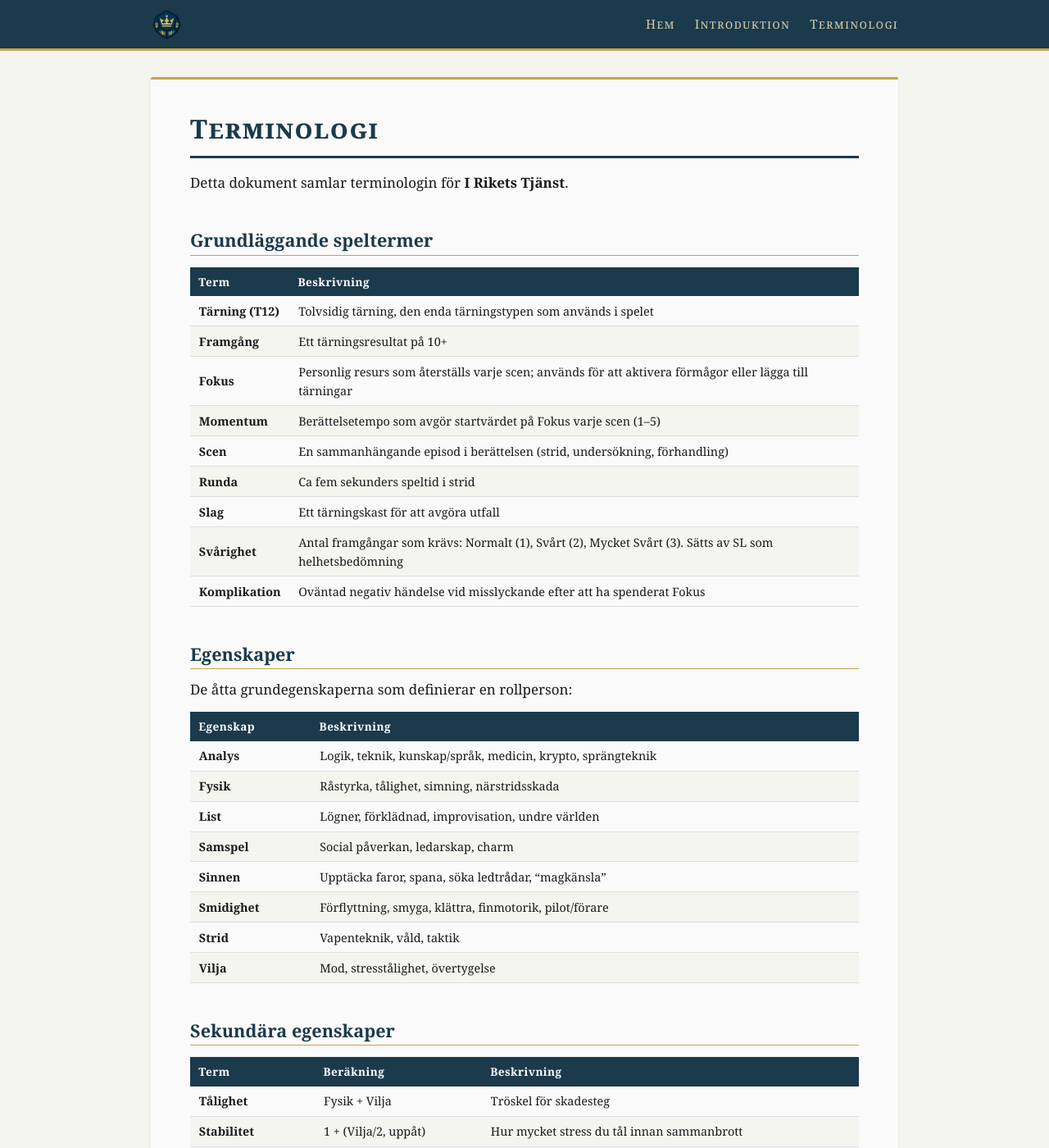
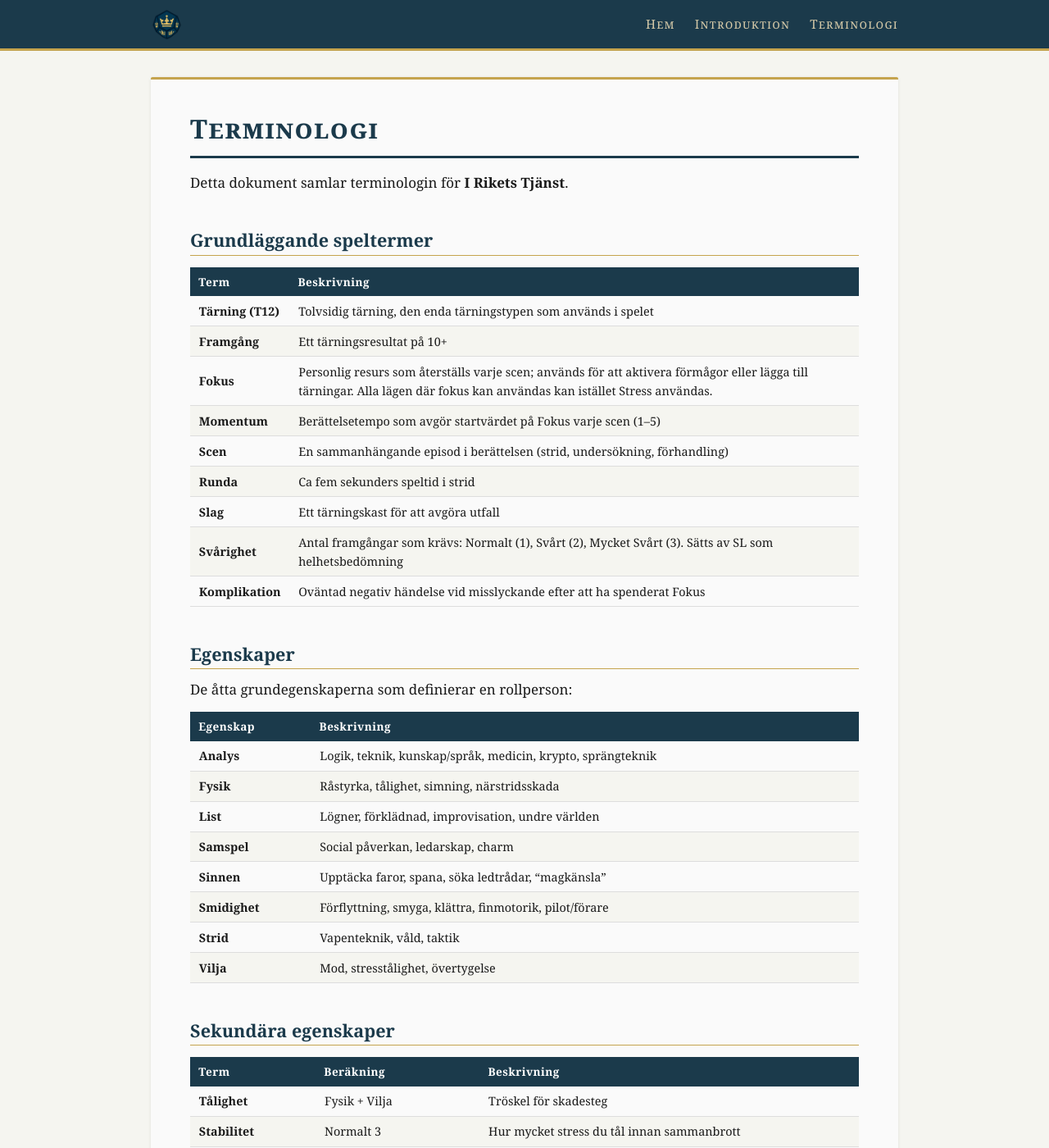
Before and after one commit to ulmus/Riket, a Jekyll site: the page built from Terminologi.md, in a window 1280 px wide and 1400 px high. Shown: the whole window at 82% size. Built offline with Jekyll 4.4.1, drawn with Linux system fonts in a browser that asks for light colours; our own code applies the rules of GitHub Pages for plain Markdown files; some of the changed text lies outside the part shown.

Commit message:
Some updates

```diff
--- a/Terminologi.md
+++ b/Terminologi.md
@@ -4,17 +4,17 @@
 
 ## Grundläggande speltermer
 
-| Term              | Beskrivning                                                                                              |
-| ----------------- | -------------------------------------------------------------------------------------------------------- |
-| **Tärning (T12)** | Tolvsidig tärning, den enda tärningstypen som används i spelet                                           |
-| **Framgång**      | Ett tärningsresultat på 10+                                                                              |
-| **Fokus**         | Personlig resurs som återställs varje scen; används för att aktivera förmågor eller lägga till tärningar |
-| **Momentum**      | Berättelsetempo som avgör startvärdet på Fokus varje scen (1–5)                                          |
-| **Scen**          | En sammanhängande episod i berättelsen (strid, undersökning, förhandling)                                |
-| **Runda**         | Ca fem sekunders speltid i strid                                                                         |
-| **Slag**          | Ett tärningskast för att avgöra utfall                                                                   |
-| **Svårighet**     | Antal framgångar som krävs: Normalt (1), Svårt (2), Mycket Svårt (3). Sätts av SL som helhetsbedömning  |
-| **Komplikation**  | Oväntad negativ händelse vid misslyckande efter att ha spenderat Fokus                                   |
+| Term              | Beskrivning                                                                                                                                                               |
+| ----------------- | ------------------------------------------------------------------------------------------------------------------------------------------------------------------------- |
+| **Tärning (T12)** | Tolvsidig tärning, den enda tärningstypen som används i spelet                                                                                                            |
+| **Framgång**      | Ett tärningsresultat på 10+                                                                                                                                               |
+| **Fokus**         | Personlig resurs som återställs varje scen; används för att aktivera förmågor eller lägga till tärningar. Alla lägen där fokus kan användas kan istället Stress användas. |
+| **Momentum**      | Berättelsetempo som avgör startvärdet på Fokus varje scen (1–5)                                                                                                           |
+| **Scen**          | En sammanhängande episod i berättelsen (strid, undersökning, förhandling)                                                                                                 |
+| **Runda**         | Ca fem sekunders speltid i strid                                                                                                                                          |
+| **Slag**          | Ett tärningskast för att avgöra utfall                                                                                                                                    |
+| **Svårighet**     | Antal framgångar som krävs: Normalt (1), Svårt (2), Mycket Svårt (3). Sätts av SL som helhetsbedömning                                                                    |
+| **Komplikation**  | Oväntad negativ händelse vid misslyckande efter att ha spenderat Fokus                                                                                                    |
 
 ## Egenskaper
 
@@ -33,11 +33,11 @@
 
 ## Sekundära egenskaper
 
-| Term | Beräkning | Beskrivning |
-| ---- | --------- | ----------- |
-| **Tålighet** | Fysik + Vilja | Tröskel för skadesteg |
-| **Stabilitet** | 1 + (Vilja/2, uppåt) | Hur mycket stress du tål innan sammanbrott |
-| **Förflyttning** | Fysik + Smidighet | Meter per bihandling |
+| Term             | Beräkning         | Beskrivning                                |
+| ---------------- | ----------------- | ------------------------------------------ |
+| **Tålighet**     | Fysik + Vilja     | Tröskel för skadesteg                      |
+| **Stabilitet**   | Normalt 3         | Hur mycket stress du tål innan sammanbrott |
+| **Förflyttning** | Fysik + Smidighet | Meter per bihandling                       |
 
 ## Expertis och förmågor
 
@@ -80,13 +80,13 @@
 
 ## Stress och psykisk hälsa
 
-| Term                 | Beskrivning                                                                    |
-| -------------------- | ------------------------------------------------------------------------------ |
-| **Trauma**           | Det utlösande psykiska trauma som gett karaktären dess krafter.                |
-| **Stress**           | Mått på psykisk belastning; markeras vid trauma, rädsla eller misslyckade slag |
-| **Stabilitet**       | Tröskel för sammanbrott (1 + ⌊Vilja/2⌋)                                        |
-| **Sammanbrott**      | Psykisk kris som utlöses när Stress överskrider Stabilitet                     |
-| **Rädsla**           | Slag för att motstå skräckfyllda händelser (Vilja + relevant egenskap)         |
+| Term            | Beskrivning                                                                                                         |
+| --------------- | ------------------------------------------------------------------------------------------------------------------- |
+| **Trauma**      | Det utlösande psykiska trauma som gett karaktären dess krafter.                                                     |
+| **Stress**      | Mått på psykisk belastning; markeras vid trauma, rädsla eller misslyckade slag och kan spenderas istället för Fokus |
+| **Stabilitet**  | Tröskel för sammanbrott (1 + ⌊Vilja/2⌋)                                                                             |
+| **Sammanbrott** | Psykisk kris som utlöses när Stress överskrider Stabilitet                                                          |
+| **Rädsla**      | Slag för att motstå skräckfyllda händelser (Vilja + relevant egenskap)                                              |
 
 ### Sammanbrottseffekter
 
```
Also changed, not shown: Regler/Grundregler.md (+1 -1 lines), Regler/Strid och skada.md (+1 -1 lines), Trauma och stress.md (deleted).
